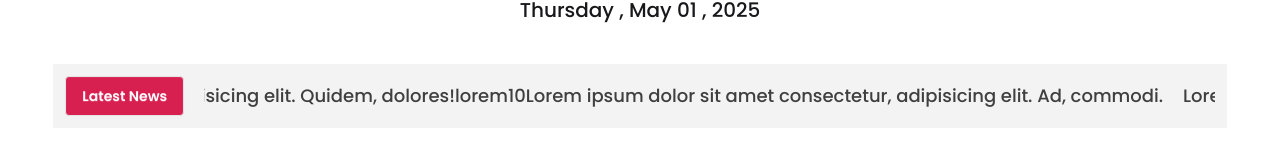
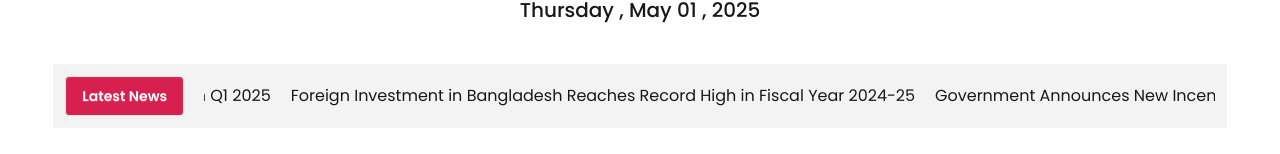
Before and after one commit to amirsayeed/Dragon-News, a React (Vite) app: page /category/1 in a window 1280 px wide. Shown: the part 166-320 px from the top of the page. Built offline with nearby package versions, Linux system fonts and the light colour scheme; no server answers.

Commit message:
showed breaking news based on latest news marquee and updated user profile functionality with name and photourl

```diff
--- a/src/components/LatestNews/LatestNews.jsx
+++ b/src/components/LatestNews/LatestNews.jsx
@@ -1,15 +1,28 @@
-import React from 'react';
+import React, { useEffect, useState } from 'react';
 import Marquee from 'react-fast-marquee';
 
+
 const LatestNews = () => {
+    const [news,setNews] = useState([]);
+    useEffect(()=>{
+        fetch('/news.json').then(res=>res.json()).then(data=>setNews(data));
+    },[])
+
+    const breakings = [...news];
+    const LatestNews = breakings.filter(news=>news.others.is_today_pick === true);
+    // console.log(LatestNews.length);
+
     return (
         <div className='w-11/12 mx-auto bg-base-200 mt-10'>
             <div className='flex p-3 gap-5 items-center'>
                 <button className='btn bg-secondary text-white'>Latest News</button>
-                <Marquee className='flex gap-5' pauseOnHover={true} speed={60}>
-                    <p className='text-primary text-lg font-medium'>Lorem ipsum, dolor sit amet consectetur adipisicing elit. Quidem, dolores!</p>
-                    <p className='text-primary text-lg font-medium'>lorem10</p>
-                    <p className='text-primary text-lg font-medium'>Lorem ipsum dolor sit amet consectetur, adipisicing elit. Ad, commodi.</p>
+                <Marquee pauseOnHover={true} speed={60}>
+                    <div className='flex gap-5'>
+                        {
+                            LatestNews.map(news=> <p key={news.id}>{news.title}</p>)
+                        }
+                    </div>
+
                 </Marquee>
             </div>
         </div>
--- a/src/layouts/Root/Root.jsx
+++ b/src/layouts/Root/Root.jsx
@@ -1,5 +1,5 @@
 import React from 'react';
-import { Outlet, useNavigation } from 'react-router';
+import { Outlet, useLoaderData, useNavigation } from 'react-router';
 import Header from "../../components/Header/Header";
 import LatestNews from '../../components/LatestNews/LatestNews';
 import Navbar from '../../components/Navbar/Navbar';
--- a/src/pages/Login/Login.jsx
+++ b/src/pages/Login/Login.jsx
@@ -7,7 +7,7 @@ const Login = () => {
     const {logIn,setUser} = use(AuthContext);
     const navigate = useNavigate();
     const location = useLocation()
-    console.log(location);
+    //console.log(location);
     const handleLogin = e =>{
         e.preventDefault();
         const email = e.target.email.value;
--- a/src/pages/Register/Register.jsx
+++ b/src/pages/Register/Register.jsx
@@ -3,7 +3,7 @@ import { Link, useNavigate } from 'react-router';
 import { AuthContext } from '../../provider/AuthProvider';
 
 const Register = () => {
-    const {signUp,setUser} = use(AuthContext);
+    const {signUp,setUser,updateUser} = use(AuthContext);
     //console.log(signUp);
     const navigate = useNavigate();
     const handleRegister = e =>{
@@ -16,8 +16,19 @@ const Register = () => {
 
         signUp(email,password).then(result=>{
             console.log(result.user);
-            setUser(result.user);
-            navigate('/');
+
+            const profile = {
+                displayName: name,
+                photoURL: photo
+            }
+            updateUser(profile).then(()=>{
+                setUser(result.user);
+                navigate('/');
+            })
+            .catch(error=>{
+                console.log(error);
+            })
+
         })
         .catch(error=>{
             console.log(error);
--- a/src/provider/AuthProvider.jsx
+++ b/src/provider/AuthProvider.jsx
@@ -1,5 +1,5 @@
 import React, { createContext, useEffect, useState } from 'react';
-import { GithubAuthProvider, GoogleAuthProvider, onAuthStateChanged, signInWithPopup, signOut } from "firebase/auth";
+import { GithubAuthProvider, GoogleAuthProvider, onAuthStateChanged, signInWithPopup, signOut, updateProfile } from "firebase/auth";
 import { auth } from '../Firebase/firebase.init';
 import { createUserWithEmailAndPassword, signInWithEmailAndPassword } from 'firebase/auth/cordova';
 export const AuthContext = createContext();
@@ -36,6 +36,10 @@ const AuthProvider = ({children}) => {
       return signOut(auth);
     }
 
+    const updateUser = updated =>{
+      return updateProfile(auth.currentUser,updated);
+    }
+
     useEffect(()=>{
       const unsubscribe = onAuthStateChanged(auth, (currentUser) =>{
         console.log(currentUser);
@@ -55,7 +59,8 @@ const AuthProvider = ({children}) => {
       googleSignIn,
       gitSignIn,
       logOut,
-      isLoading
+      isLoading,
+      updateUser
     };
 
     return (
```
